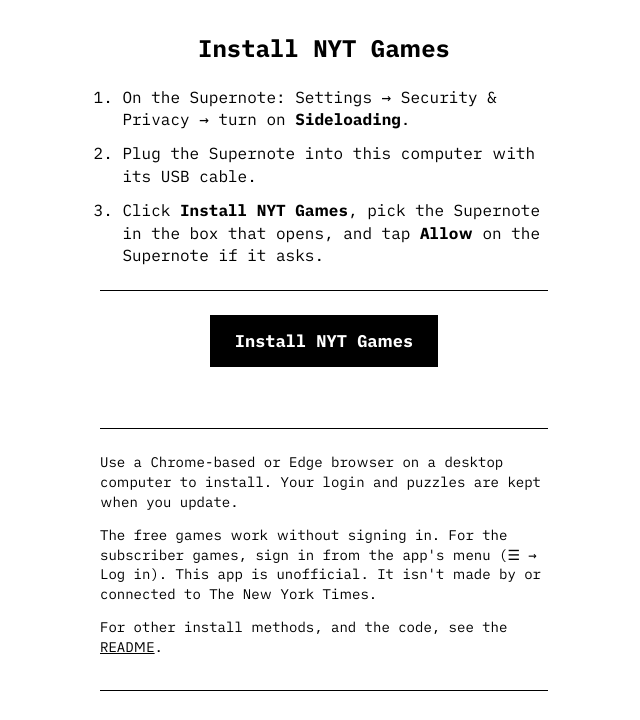
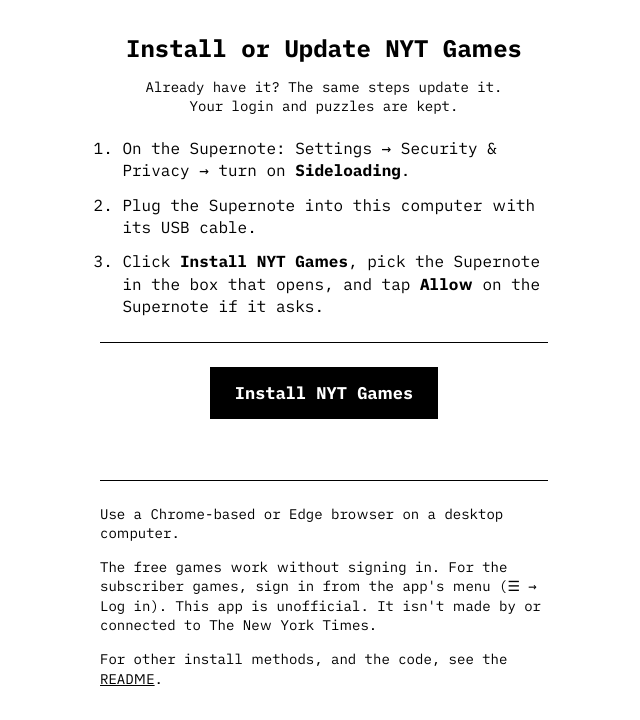
Before and after one commit to ellinglien/supernote-nyt-games, a plain HTML site: page install/site/index.html in a window 1280 px wide. Shown: the top 720 px of the page, without its empty margins (316-956 px from the left). Drawn offline with Linux system fonts and the light colour scheme.

Commit message:
Install page: install or update, said at the top
Co-Authored-By: Claude Opus 5.5 <noreply@anthropic.com>

```diff
--- a/install/site/index.html
+++ b/install/site/index.html
@@ -4,7 +4,7 @@
 <meta charset="utf-8">
 <meta name="viewport" content="width=device-width,initial-scale=1">
 <meta name="color-scheme" content="light">
-<title>Install NYT Games on a Supernote</title>
+<title>Install or Update NYT Games on a Supernote</title>
 <meta name="description" content="Install NYT Games, an unofficial e-ink app for NYT puzzles, on a Supernote from Chrome or Edge, over USB.">
 <!-- ell.ing/nyt-games/: one button that installs NYT-Games.apk over USB (install.js, built by ../build.sh from
      ../src). A copy of superdood.org/install.html: black on white, 1 px ink lines, nothing loaded from elsewhere. iA Writer Duo (duo-*.woff2, OFL), as superdood.org. -->
@@ -38,7 +38,8 @@ a{color:#000}
 </head>
 <body>
 <main>
-<h1>Install NYT Games</h1>
+<h1>Install or Update NYT Games</h1>
+<p class="small" style="text-align:center;margin:-8px 0 20px">Already have it? The same steps update it.<br>Your login and puzzles are kept.</p>
 <ol>
   <li>On the Supernote: Settings → Security &amp; Privacy → turn on <b>Sideloading</b>.</li>
   <li>Plug the Supernote into this computer with its USB cable.</li>
@@ -48,8 +49,7 @@ a{color:#000}
   <button id="go">Install NYT Games</button>
   <p id="note" role="status"></p>
 </section>
-<p class="small">Use a Chrome-based or Edge browser on a desktop computer to install.
-Your login and puzzles are kept when you update.</p>
+<p class="small">Use a Chrome-based or Edge browser on a desktop computer.</p>
 <p class="small">The free games work without signing in. For the subscriber games, sign in from the app's menu (☰ → Log in).
 This app is unofficial. It isn't made by or connected to The New York Times.</p>
 <p class="small">For other install methods, and the code, see the
```
